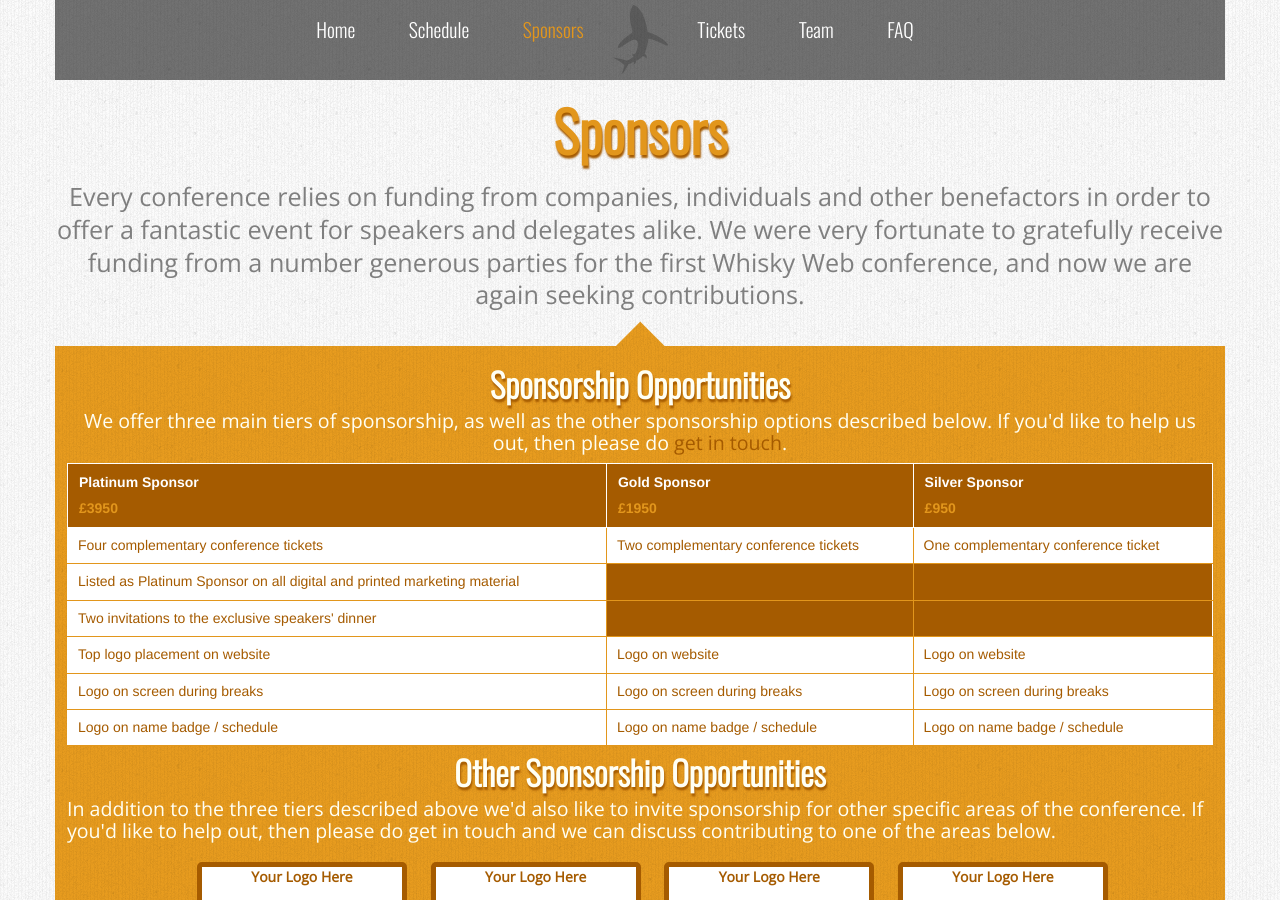
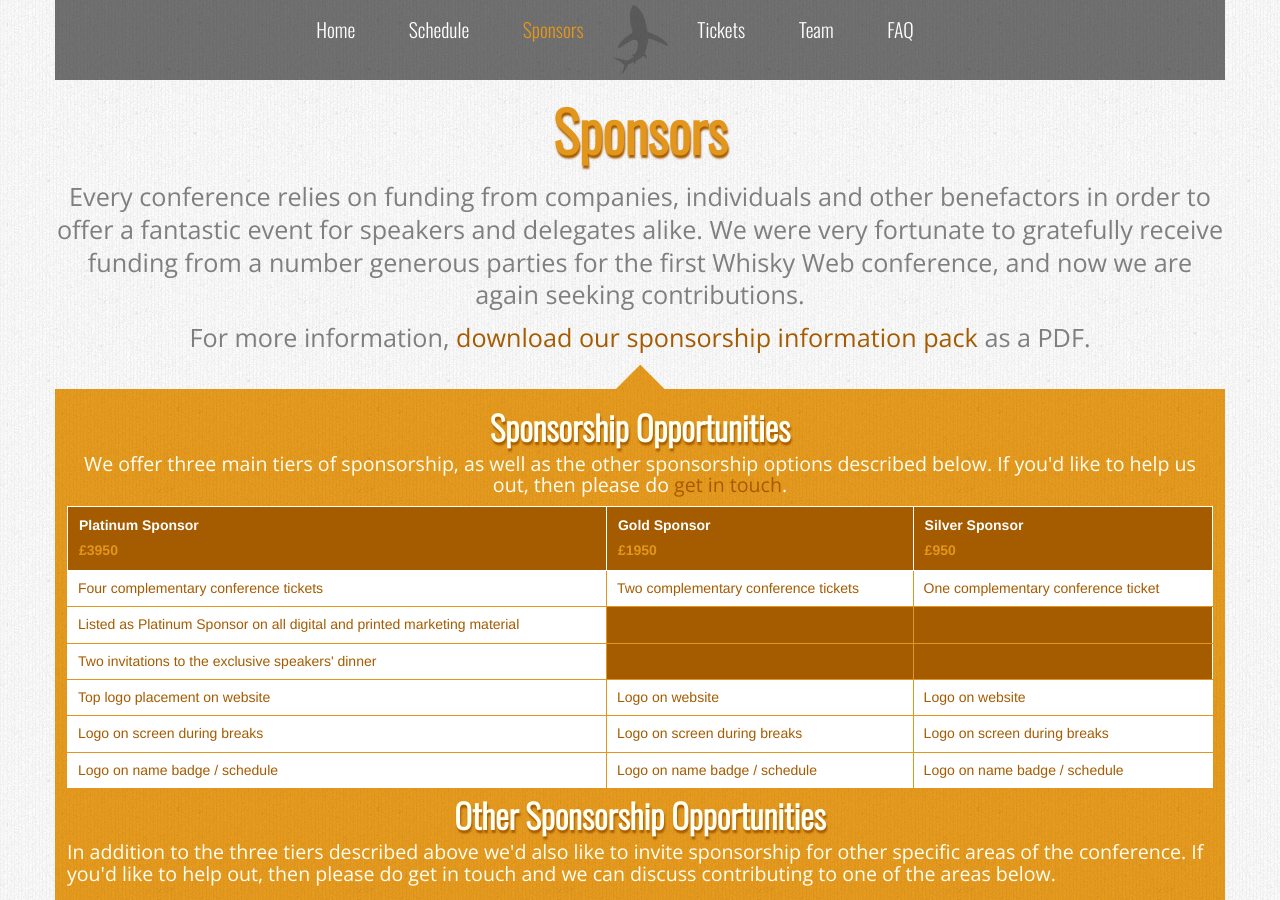
Before and after one commit to whiskyweb/whiskyweb-website, a Jekyll site: the page built from sponsors.html, in a window 1280 px wide and 900 px high. Built offline with Jekyll 4.4.1, drawn with Linux system fonts in a browser that asks for light colours; nearby versions of some CDN libraries.

Commit message:
Add sponsorship info pack PDF.

```diff
--- a/sponsors.html
+++ b/sponsors.html
@@ -11,6 +11,9 @@
         to offer a fantastic event for speakers and delegates alike.  We were very fortunate to gratefully
         receive funding from a number generous parties for the first Whisky Web conference, and now we are again seeking
         contributions.
+    </p>
+    <p class="large-text">
+        For more information, <a href="sponsorship_info_pack.pdf">download our sponsorship information pack</a> as a PDF.
     </p>
 </div>
 
```
Also changed, not shown: 1 other file.
